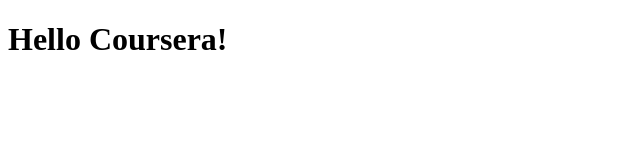
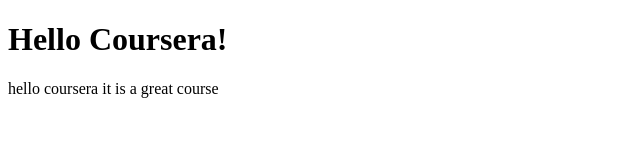
Before and after one commit to jessy-codes/cousera-test, a plain HTML site: page site/index.html in a window 1280 px wide. Shown: the whole page, without its empty margins (0-640 px from the left). Drawn offline with Linux system fonts and the light colour scheme.

Commit message:
small addittion to our page

```diff
--- a/site/index.html
+++ b/site/index.html
@@ -7,5 +7,6 @@
 </head>
 <body>
     <h1>Hello Coursera!</h1>
+    <p> hello coursera it is a great course</p>
 </body>
 </html>
```
